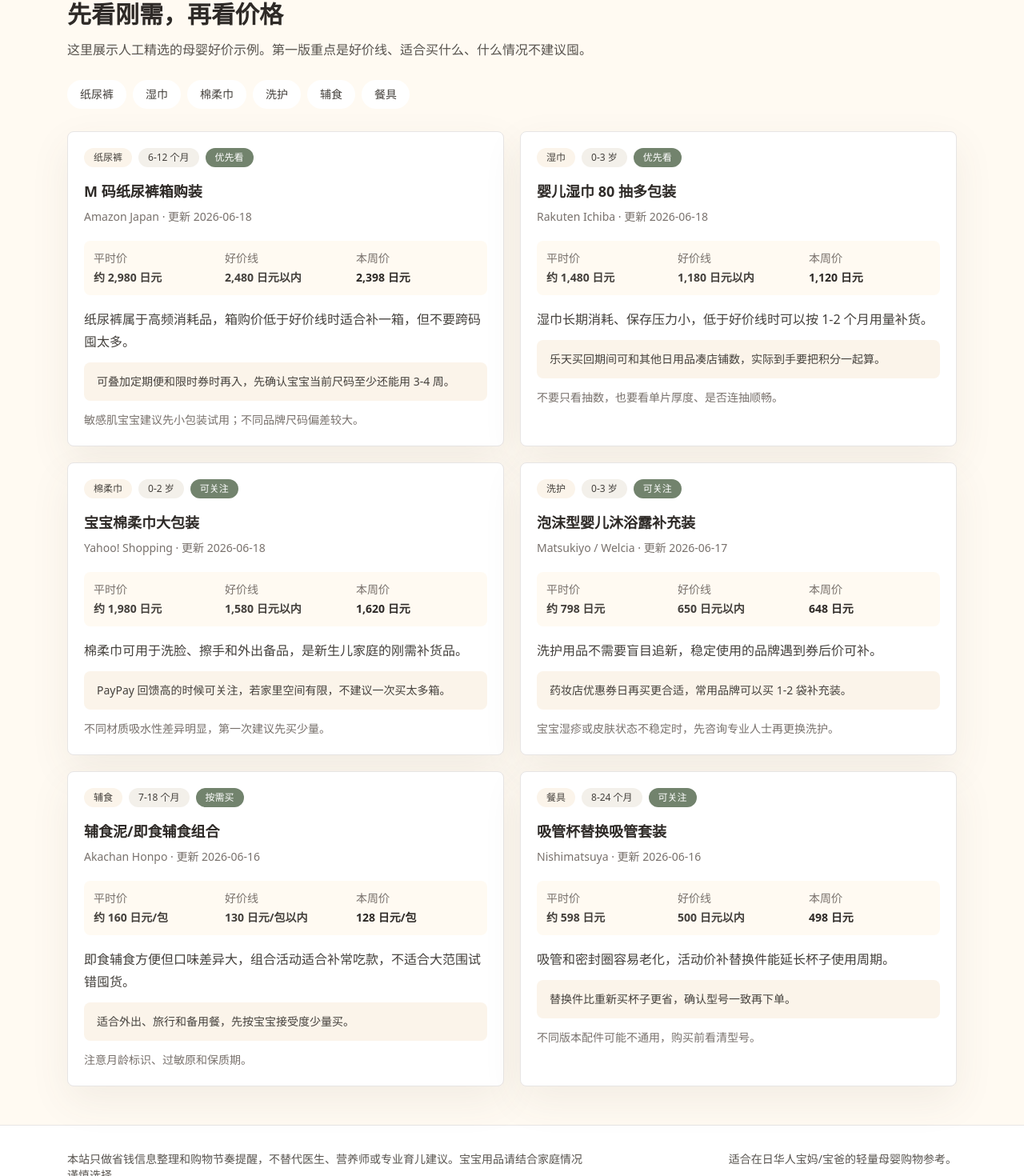
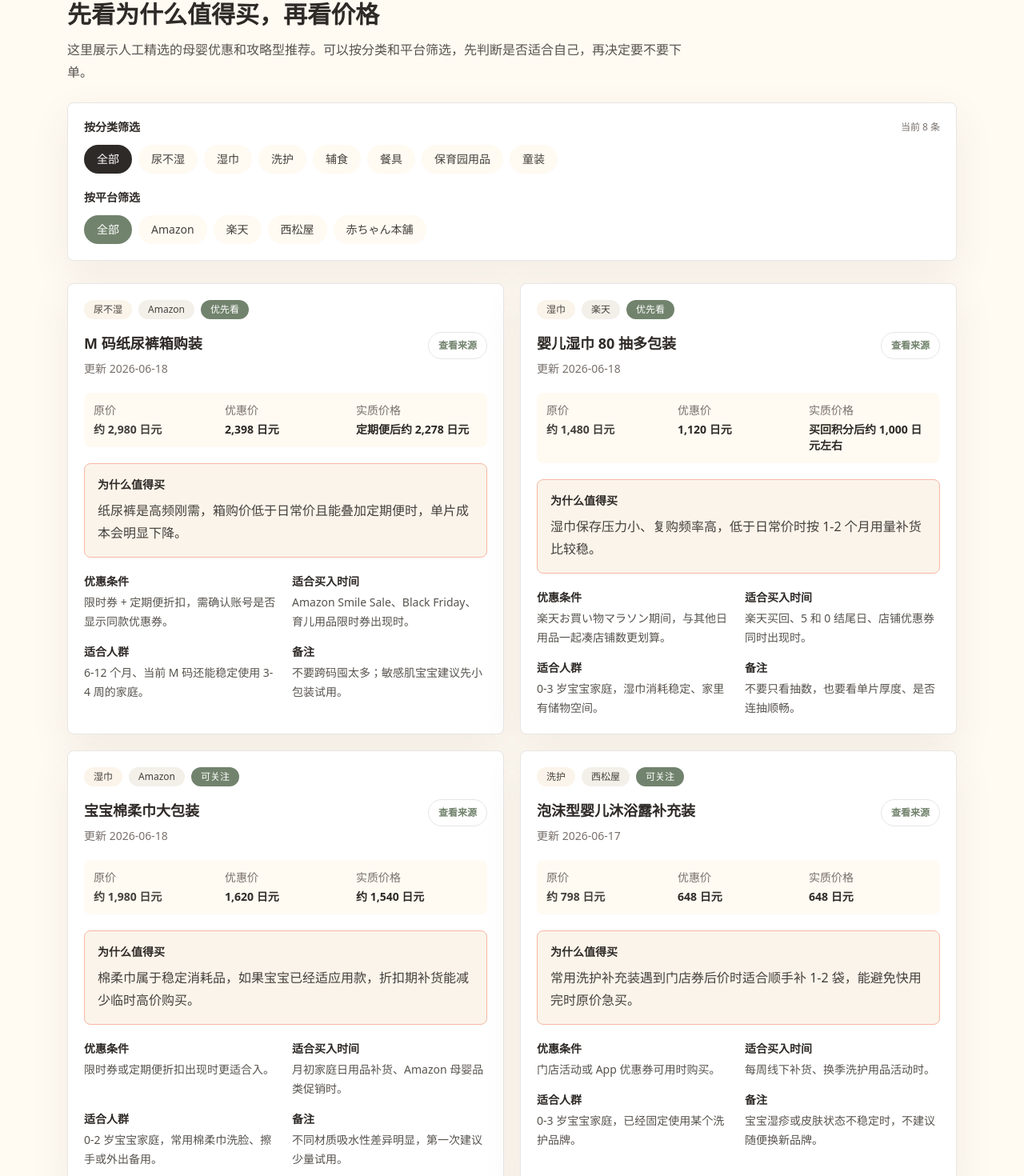
Before and after one commit to fengchuanli/mama-save-jp, a Next.js app: page /deals in a window 1280 px wide. Shown: the part 157-1627 px from the top of the page at 80% size. Built offline with nearby package versions, Linux system fonts and the light colour scheme.

Commit message:
实现优惠卡片和筛选功能

```diff
--- a/components/DealCard.tsx
+++ b/components/DealCard.tsx
@@ -7,40 +7,93 @@ const priorityLabel = {
 };
 
 export function DealCard({ deal }: { deal: Deal }) {
-  return (
-    <article className="rounded-lg border border-stone-200 bg-white p-5 shadow-soft">
+  const hasPrice = Boolean(deal.originalPrice || deal.salePrice || deal.effectivePrice);
+  const content = (
+    <>
       <div className="mb-4 flex flex-wrap items-center gap-2">
         <span className="rounded-full bg-linen px-3 py-1 text-xs font-medium text-stone-700">
           {deal.category}
         </span>
         <span className="rounded-full bg-mist px-3 py-1 text-xs font-medium text-stone-700">
-          {deal.babyAge}
+          {deal.platform}
         </span>
         <span className="rounded-full bg-tea px-3 py-1 text-xs font-medium text-white">
           {priorityLabel[deal.priority]}
         </span>
+        {!hasPrice ? (
+          <span className="rounded-full bg-peach px-3 py-1 text-xs font-medium text-ink">
+            攻略型推荐
+          </span>
+        ) : null}
       </div>
-      <h3 className="text-lg font-semibold text-ink">{deal.title}</h3>
-      <p className="mt-2 text-sm text-stone-500">{deal.platform} · 更新 {deal.updatedAt}</p>
-      <div className="mt-5 grid grid-cols-3 gap-3 rounded-lg bg-cream p-3 text-sm">
+      <div className="flex flex-col gap-3 sm:flex-row sm:items-start sm:justify-between">
         <div>
-          <p className="text-stone-500">平时价</p>
-          <p className="mt-1 font-semibold text-stone-700">{deal.regularPrice}</p>
+          <h3 className="text-lg font-semibold text-ink">{deal.title}</h3>
+          <p className="mt-2 text-sm text-stone-500">更新 {deal.updatedAt}</p>
+        </div>
+        {deal.url ? (
+          <span className="rounded-full border border-stone-200 px-3 py-2 text-xs font-semibold text-tea">
+            查看来源
+          </span>
+        ) : null}
+      </div>
+
+      {hasPrice ? (
+        <div className="mt-5 grid gap-3 rounded-lg bg-cream p-3 text-sm sm:grid-cols-3">
+          <div>
+            <p className="text-stone-500">原价</p>
+            <p className="mt-1 font-semibold text-stone-700">{deal.originalPrice || "未标注"}</p>
+          </div>
+          <div>
+            <p className="text-stone-500">优惠价</p>
+            <p className="mt-1 font-semibold text-ink">{deal.salePrice || "看活动"}</p>
+          </div>
+          <div>
+            <p className="text-stone-500">实质价格</p>
+            <p className="mt-1 font-semibold text-ink">{deal.effectivePrice || "按积分计算"}</p>
+          </div>
+        </div>
+      ) : (
+        <div className="mt-5 rounded-lg bg-cream p-4 text-sm leading-6 text-stone-700">
+          暂无固定价格，适合作为购买时机和避坑清单参考。
+        </div>
+      )}
+
+      <div className="mt-5 rounded-lg border border-peach bg-linen p-4">
+        <p className="text-sm font-semibold text-ink">为什么值得买</p>
+        <p className="mt-2 leading-7 text-stone-700">{deal.whyWorthBuying}</p>
+      </div>
+
+      <dl className="mt-5 grid gap-4 text-sm md:grid-cols-2">
+        <div>
+          <dt className="font-semibold text-ink">优惠条件</dt>
+          <dd className="mt-1 leading-6 text-stone-600">{deal.condition}</dd>
         </div>
         <div>
-          <p className="text-stone-500">好价线</p>
-          <p className="mt-1 font-semibold text-stone-700">{deal.goodPrice}</p>
+          <dt className="font-semibold text-ink">适合买入时间</dt>
+          <dd className="mt-1 leading-6 text-stone-600">{deal.bestTime}</dd>
         </div>
         <div>
-          <p className="text-stone-500">本周价</p>
-          <p className="mt-1 font-semibold text-ink">{deal.currentPrice}</p>
+          <dt className="font-semibold text-ink">适合人群</dt>
+          <dd className="mt-1 leading-6 text-stone-600">{deal.targetUser}</dd>
         </div>
-      </div>
-      <p className="mt-4 leading-7 text-stone-700">{deal.reason}</p>
-      <p className="mt-3 rounded-lg bg-linen px-4 py-3 text-sm leading-6 text-stone-700">
-        {deal.savingTip}
-      </p>
-      <p className="mt-3 text-sm leading-6 text-stone-500">{deal.caution}</p>
+        <div>
+          <dt className="font-semibold text-ink">备注</dt>
+          <dd className="mt-1 leading-6 text-stone-600">{deal.note}</dd>
+        </div>
+      </dl>
+    </>
+  );
+
+  return (
+    <article className="rounded-lg border border-stone-200 bg-white p-5 shadow-soft">
+      {deal.url ? (
+        <a href={deal.url} target="_blank" rel="noreferrer" className="block">
+          {content}
+        </a>
+      ) : (
+        content
+      )}
     </article>
   );
 }
--- a/data/deals.json
+++ b/data/deals.json
@@ -2,15 +2,17 @@
   {
     "id": "diaper-m-size-amazon",
     "title": "M 码纸尿裤箱购装",
-    "category": "纸尿裤",
-    "babyAge": "6-12 个月",
-    "platform": "Amazon Japan",
-    "regularPrice": "约 2,980 日元",
-    "goodPrice": "2,480 日元以内",
-    "currentPrice": "2,398 日元",
-    "savingTip": "可叠加定期便和限时券时再入，先确认宝宝当前尺码至少还能用 3-4 周。",
-    "reason": "纸尿裤属于高频消耗品，箱购价低于好价线时适合补一箱，但不要跨码囤太多。",
-    "caution": "敏感肌宝宝建议先小包装试用；不同品牌尺码偏差较大。",
+    "category": "尿不湿",
+    "platform": "Amazon",
+    "originalPrice": "约 2,980 日元",
+    "salePrice": "2,398 日元",
+    "effectivePrice": "定期便后约 2,278 日元",
+    "condition": "限时券 + 定期便折扣，需确认账号是否显示同款优惠券。",
+    "bestTime": "Amazon Smile Sale、Black Friday、育儿用品限时券出现时。",
+    "targetUser": "6-12 个月、当前 M 码还能稳定使用 3-4 周的家庭。",
+    "note": "不要跨码囤太多；敏感肌宝宝建议先小包装试用。",
+    "url": "https://www.amazon.co.jp/",
+    "whyWorthBuying": "纸尿裤是高频刚需，箱购价低于日常价且能叠加定期便时，单片成本会明显下降。",
     "updatedAt": "2026-06-18",
     "priority": "high"
   },
@@ -18,29 +20,33 @@
     "id": "wipes-rakuten-marathon",
     "title": "婴儿湿巾 80 抽多包装",
     "category": "湿巾",
-    "babyAge": "0-3 岁",
-    "platform": "Rakuten Ichiba",
-    "regularPrice": "约 1,480 日元",
-    "goodPrice": "1,180 日元以内",
-    "currentPrice": "1,120 日元",
-    "savingTip": "乐天买回期间可和其他日用品凑店铺数，实际到手要把积分一起算。",
-    "reason": "湿巾长期消耗、保存压力小，低于好价线时可以按 1-2 个月用量补货。",
-    "caution": "不要只看抽数，也要看单片厚度、是否连抽顺畅。",
+    "platform": "楽天",
+    "originalPrice": "约 1,480 日元",
+    "salePrice": "1,120 日元",
+    "effectivePrice": "买回积分后约 1,000 日元左右",
+    "condition": "楽天お買い物マラソン期间，与其他日用品一起凑店铺数更划算。",
+    "bestTime": "楽天买回、5 和 0 结尾日、店铺优惠券同时出现时。",
+    "targetUser": "0-3 岁宝宝家庭，湿巾消耗稳定、家里有储物空间。",
+    "note": "不要只看抽数，也要看单片厚度、是否连抽顺畅。",
+    "url": "https://www.rakuten.co.jp/",
+    "whyWorthBuying": "湿巾保存压力小、复购频率高，低于日常价时按 1-2 个月用量补货比较稳。",
     "updatedAt": "2026-06-18",
     "priority": "high"
   },
   {
     "id": "cotton-towel-paypay",
     "title": "宝宝棉柔巾大包装",
-    "category": "棉柔巾",
-    "babyAge": "0-2 岁",
-    "platform": "Yahoo! Shopping",
-    "regularPrice": "约 1,980 日元",
-    "goodPrice": "1,580 日元以内",
-    "currentPrice": "1,620 日元",
-    "savingTip": "PayPay 回馈高的时候可关注，若家里空间有限，不建议一次买太多箱。",
-    "reason": "棉柔巾可用于洗脸、擦手和外出备品，是新生儿家庭的刚需补货品。",
-    "caution": "不同材质吸水性差异明显，第一次建议先买少量。",
+    "category": "湿巾",
+    "platform": "Amazon",
+    "originalPrice": "约 1,980 日元",
+    "salePrice": "1,620 日元",
+    "effectivePrice": "约 1,540 日元",
+    "condition": "限时券或定期便折扣出现时更适合入。",
+    "bestTime": "月初家庭日用品补货、Amazon 母婴品类促销时。",
+    "targetUser": "0-2 岁宝宝家庭，常用棉柔巾洗脸、擦手或外出备用。",
+    "note": "不同材质吸水性差异明显，第一次建议少量试用。",
+    "url": "https://www.amazon.co.jp/",
+    "whyWorthBuying": "棉柔巾属于稳定消耗品，如果宝宝已经适应用款，折扣期补货能减少临时高价购买。",
     "updatedAt": "2026-06-18",
     "priority": "medium"
   },
@@ -48,14 +54,16 @@
     "id": "baby-soap-drugstore",
     "title": "泡沫型婴儿沐浴露补充装",
     "category": "洗护",
-    "babyAge": "0-3 岁",
-    "platform": "Matsukiyo / Welcia",
-    "regularPrice": "约 798 日元",
-    "goodPrice": "650 日元以内",
-    "currentPrice": "648 日元",
-    "savingTip": "药妆店优惠券日再买更合适，常用品牌可以买 1-2 袋补充装。",
-    "reason": "洗护用品不需要盲目追新，稳定使用的品牌遇到券后价可补。",
-    "caution": "宝宝湿疹或皮肤状态不稳定时，先咨询专业人士再更换洗护。",
+    "platform": "西松屋",
+    "originalPrice": "约 798 日元",
+    "salePrice": "648 日元",
+    "effectivePrice": "648 日元",
+    "condition": "门店活动或 App 优惠券可用时购买。",
+    "bestTime": "每周线下补货、换季洗护用品活动时。",
+    "targetUser": "0-3 岁宝宝家庭，已经固定使用某个洗护品牌。",
+    "note": "宝宝湿疹或皮肤状态不稳定时，不建议随便换新品牌。",
+    "url": "https://www.24028.jp/",
+    "whyWorthBuying": "常用洗护补充装遇到门店券后价时适合顺手补 1-2 袋，能避免快用完时原价急买。",
     "updatedAt": "2026-06-17",
     "priority": "medium"
   },
@@ -63,14 +71,16 @@
     "id": "baby-food-akachan",
     "title": "辅食泥/即食辅食组合",
     "category": "辅食",
-    "babyAge": "7-18 个月",
-    "platform": "Akachan Honpo",
-    "regularPrice": "约 160 日元/包",
-    "goodPrice": "130 日元/包以内",
-    "currentPrice": "128 日元/包",
-    "savingTip": "适合外出、旅行和备用餐，先按宝宝接受度少量买。",
-    "reason": "即食辅食方便但口味差异大，组合活动适合补常吃款，不适合大范围试错囤货。",
-    "caution": "注意月龄标识、过敏原和保质期。",
+    "platform": "赤ちゃん本舗",
+    "originalPrice": "约 160 日元/包",
+    "salePrice": "128 日元/包",
+    "effectivePrice": "会员积分后更低",
+    "condition": "组合优惠或会员积分日更适合购买。",
+    "bestTime": "外出前、旅行前、赤ちゃん本舗会员活动日。",
+    "targetUser": "7-18 个月，需要外出备用辅食的家庭。",
+    "note": "注意月龄标识、过敏原和保质期，先买宝宝常吃口味。",
+    "url": "https://www.akachan.jp/",
+    "whyWorthBuying": "即食辅食的便利价值高于单纯低价，活动时补常吃款可以减少外出临时采购压力。",
     "updatedAt": "2026-06-16",
     "priority": "low"
   },
@@ -78,15 +88,45 @@
     "id": "straw-cup-nishimatsuya",
     "title": "吸管杯替换吸管套装",
     "category": "餐具",
-    "babyAge": "8-24 个月",
-    "platform": "Nishimatsuya",
-    "regularPrice": "约 598 日元",
-    "goodPrice": "500 日元以内",
-    "currentPrice": "498 日元",
-    "savingTip": "替换件比重新买杯子更省，确认型号一致再下单。",
-    "reason": "吸管和密封圈容易老化，活动价补替换件能延长杯子使用周期。",
-    "caution": "不同版本配件可能不通用，购买前看清型号。",
+    "platform": "西松屋",
+    "originalPrice": "约 598 日元",
+    "salePrice": "498 日元",
+    "effectivePrice": "498 日元",
+    "condition": "门店或线上同款替换件有折扣时入。",
+    "bestTime": "吸管杯已经稳定使用、替换件开始发黄或松动时。",
+    "targetUser": "8-24 个月正在练习喝水的宝宝家庭。",
+    "note": "不同版本配件可能不通用，购买前看清型号。",
+    "url": "https://www.24028.jp/",
+    "whyWorthBuying": "替换吸管比重新买杯子更省，也能延长现有杯子的使用周期。",
     "updatedAt": "2026-06-16",
     "priority": "medium"
+  },
+  {
+    "id": "nursery-name-sticker-guide",
+    "title": "保育园姓名贴和防水标签准备",
+    "category": "保育园用品",
+    "platform": "楽天",
+    "condition": "入园前 3-4 周提前下单，避开 3 月集中制作高峰。",
+    "bestTime": "保育园内定后、准备入园物品清单时。",
+    "targetUser": "准备入园或转园，需要给衣物、餐具、毛巾大量贴名字的家庭。",
+    "note": "这是攻略型推荐，没有固定价格。重点是提前准备，避免临近入园加急购买。",
+    "url": "https://www.rakuten.co.jp/",
+    "whyWorthBuying": "姓名贴不是越便宜越好，提前买能有更多尺寸和材质选择，也能避免临时手写大量物品。",
+    "updatedAt": "2026-06-15",
+    "priority": "medium"
+  },
+  {
+    "id": "toddler-clothes-season-guide",
+    "title": "童装换季清仓优先看基础款",
+    "category": "童装",
+    "platform": "西松屋",
+    "condition": "换季清仓时只买下一季确定会穿的基础款。",
+    "bestTime": "夏末、冬末、门店换季清仓区补货时。",
+    "targetUser": "1-3 岁、尺码增长还比较快的宝宝家庭。",
+    "note": "这是攻略型推荐，没有固定价格。鞋子和外套不建议跨太多尺码囤。",
+    "url": "https://www.24028.jp/",
+    "whyWorthBuying": "童装清仓价差很大，但只有基础款和确定尺码才真正省钱，冲动囤花色款容易闲置。",
+    "updatedAt": "2026-06-15",
+    "priority": "low"
   }
 ]
--- a/pages/deals.tsx
+++ b/pages/deals.tsx
@@ -1,4 +1,5 @@
 import type { GetStaticProps } from "next";
+import { useMemo, useState } from "react";
 import { DealCard } from "@/components/DealCard";
 import { Layout } from "@/components/Layout";
 import { SectionHeader } from "@/components/SectionHeader";
@@ -10,28 +11,117 @@ type DealsProps = {
 };
 
 export default function Deals({ deals }: DealsProps) {
-  const categories = Array.from(new Set(deals.map((deal) => deal.category)));
+  const [selectedCategory, setSelectedCategory] = useState("全部");
+  const [selectedPlatform, setSelectedPlatform] = useState("全部");
+
+  const categories = useMemo(
+    () => ["全部", ...Array.from(new Set(deals.map((deal) => deal.category)))],
+    [deals]
+  );
+  const platforms = useMemo(
+    () => ["全部", ...Array.from(new Set(deals.map((deal) => deal.platform)))],
+    [deals]
+  );
+  const filteredDeals = useMemo(
+    () =>
+      deals.filter((deal) => {
+        const categoryMatched =
+          selectedCategory === "全部" || deal.category === selectedCategory;
+        const platformMatched =
+          selectedPlatform === "全部" || deal.platform === selectedPlatform;
+
+        return categoryMatched && platformMatched;
+      }),
+    [deals, selectedCategory, selectedPlatform]
+  );
+
+  const resetFilters = () => {
+    setSelectedCategory("全部");
+    setSelectedPlatform("全部");
+  };
 
   return (
     <Layout title="本周值得买 - 母婴省钱日历">
       <section className="mx-auto max-w-6xl px-5 py-12">
         <SectionHeader
           eyebrow="本周值得买"
-          title="先看刚需，再看价格"
-          description="这里展示人工精选的母婴好价示例。第一版重点是好价线、适合买什么、什么情况不建议囤。"
+          title="先看为什么值得买，再看价格"
+          description="这里展示人工精选的母婴优惠和攻略型推荐。可以按分类和平台筛选，先判断是否适合自己，再决定要不要下单。"
         />
-        <div className="mb-7 flex flex-wrap gap-2">
-          {categories.map((category) => (
-            <span key={category} className="rounded-full bg-white px-4 py-2 text-sm text-stone-700">
-              {category}
-            </span>
-          ))}
+        <div className="mb-7 space-y-5 rounded-lg border border-stone-200 bg-white p-5 shadow-soft">
+          <div>
+            <div className="mb-3 flex items-center justify-between gap-3">
+              <p className="text-sm font-semibold text-ink">按分类筛选</p>
+              <p className="text-xs text-stone-500">当前 {filteredDeals.length} 条</p>
+            </div>
+            <div className="flex flex-wrap gap-2">
+              {categories.map((category) => {
+                const active = selectedCategory === category;
+
+                return (
+                  <button
+                    key={category}
+                    type="button"
+                    onClick={() => setSelectedCategory(category)}
+                    className={`rounded-full px-4 py-2 text-sm transition ${
+                      active
+                        ? "bg-ink text-white"
+                        : "bg-cream text-stone-700 hover:bg-linen"
+                    }`}
+                  >
+                    {category}
+                  </button>
+                );
+              })}
+            </div>
+          </div>
+
+          <div>
+            <p className="mb-3 text-sm font-semibold text-ink">按平台筛选</p>
+            <div className="flex flex-wrap gap-2">
+              {platforms.map((platform) => {
+                const active = selectedPlatform === platform;
+
+                return (
+                  <button
+                    key={platform}
+                    type="button"
+                    onClick={() => setSelectedPlatform(platform)}
+                    className={`rounded-full px-4 py-2 text-sm transition ${
+                      active
+                        ? "bg-tea text-white"
+                        : "bg-cream text-stone-700 hover:bg-linen"
+                    }`}
+                  >
+                    {platform}
+                  </button>
+                );
+              })}
+            </div>
+          </div>
+
+          {selectedCategory !== "全部" || selectedPlatform !== "全部" ? (
+            <button
+              type="button"
+              onClick={resetFilters}
+              className="text-sm font-semibold text-tea"
+            >
+              清除筛选
+            </button>
+          ) : null}
         </div>
+
         <div className="grid gap-5 md:grid-cols-2">
-          {deals.map((deal) => (
+          {filteredDeals.map((deal) => (
             <DealCard key={deal.id} deal={deal} />
           ))}
         </div>
+
+        {filteredDeals.length === 0 ? (
+          <div className="mt-8 rounded-lg border border-stone-200 bg-white p-8 text-center text-stone-600 shadow-soft">
+            暂时没有符合条件的优惠，换一个分类或平台看看。
+          </div>
+        ) : null}
       </section>
     </Layout>
   );
```
Also changed, not shown: lib/types.ts (+9 -7 lines).
